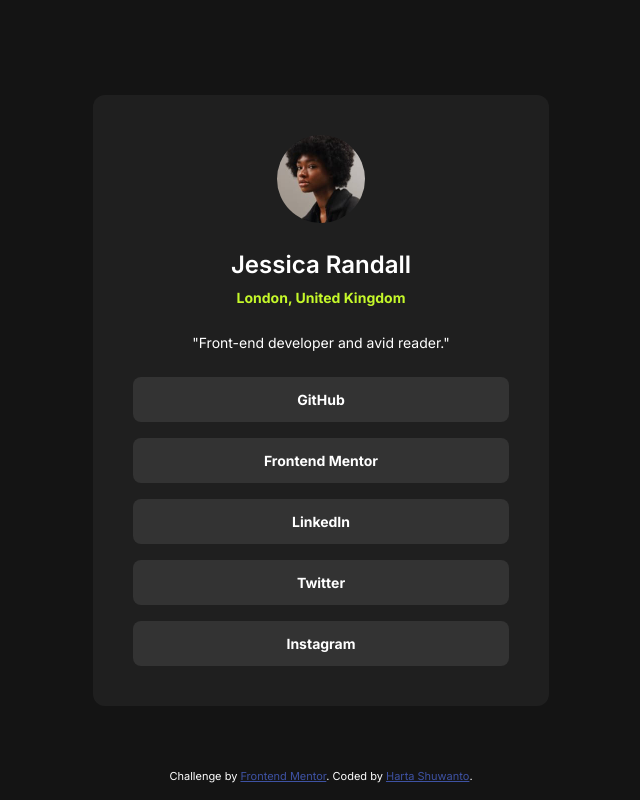
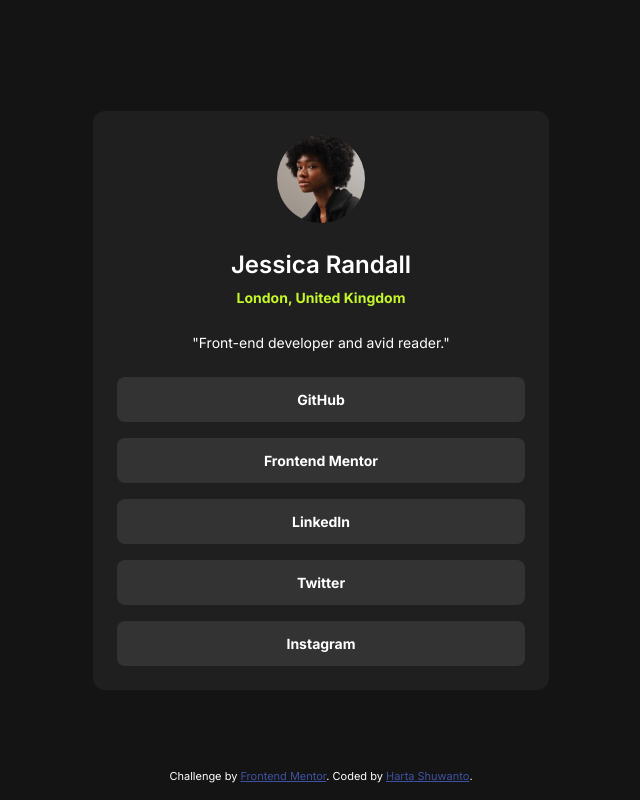
Before and after one commit to hartashu/social-links-profile, a plain HTML site: page index.html in a window 1280 px wide. Shown: the whole page, without its empty margins (319-959 px from the left). Drawn offline with Linux system fonts and the light colour scheme.

Commit message:
Update README file and minor things

```diff
--- a/index.html
+++ b/index.html
@@ -9,8 +9,8 @@
 
   <title>Frontend Mentor | Social links profile</title>
 </head>
-<body>
-  <main>
+<body class="page">
+  <main class="main">
     <article class="card">
       <div class="card__media">
         <picture>
@@ -18,36 +18,36 @@
             class="card__img">
         </picture>
       </div>
-      <div class="card__content">
+      <div class="card__text">
         <hgroup class="card__name-group">
           <h1 class="card__name">Jessica Randall</h1>
           <p class="card__location">London, United Kingdom</p>
         </hgroup>
         <p class="card__desc">"Front-end developer and avid reader."</p>
       </div>
-      <div class="card__link">
-        <ul class="card__link-list">
-          <li class="card__link-item">
-            <a href="#" class="card__anchor">GitHub</a>
+      <div class="card__links">
+        <ul class="card__list">
+          <li class="card__item">
+            <a href="#" class="card__link">GitHub</a>
           </li>
-          <li class="card__link-item">
-            <a href="#" class="card__anchor">Frontend Mentor</a>
+          <li class="card__item">
+            <a href="#" class="card__link">Frontend Mentor</a>
           </li>
-          <li class="card__link-item">
-            <a href="#" class="card__anchor">LinkedIn</a>
+          <li class="card__item">
+            <a href="#" class="card__link">LinkedIn</a>
           </li>
-          <li class="card__link-item">
-            <a href="#" class="card__anchor">Twitter</a>
+          <li class="card__item">
+            <a href="#" class="card__link">Twitter</a>
           </li>
-          <li class="card__link-item">
-            <a href="#" class="card__anchor">Instagram</a>
+          <li class="card__item">
+            <a href="#" class="card__link">Instagram</a>
           </li>
         </ul>
       </div>
     </article>
   </main>
 
-  <footer>
+  <footer class="footer">
     <div class="attribution">
       Challenge by <a href="https://www.frontendmentor.io?ref=challenge" target="_blank">Frontend Mentor</a>.
       Coded by <a href="#">Harta Shuwanto</a>.
--- a/style.css
+++ b/style.css
@@ -59,67 +59,74 @@ h1, h2, h3, h4, h5, h6 {
 }
 
 /*
-  CSS
+  Style
 */
 
-body {
-  --body-padding: 1.5rem;
+.page {
+  --page-padding: 1.5rem;
 
   background-color: var(--clr-grey-900);
   font-family: var(--ff-base);
+  padding: 0 var(--page-padding);
+}
+
+.main {
   height: 100vh;
-  padding: 0 var(--body-padding);
-  display: grid;
-  place-content: center;
+  display: flex;
+  justify-content: center;
+  align-items: center;
 }
 
 .card {
   --card-padding: 1.5rem;
-  --card-border-radius: 0.75rem;
   --card-spacing: 1.5rem;
-
   --card-img-width: 88px;
   --card-img-height: 88px;
-
-  --card-name-group-spacing: 0.25rem;
 
   /* desktop */
   --card-padding-desktop: 2.5rem;
 
-  width: 327px;
+  flex: 1;
   background-color: var(--clr-grey-800);
-  border-radius: var(--card-border-radius);
+  border-radius: 0.75rem;
   padding: var(--card-padding);
 
   display: flex;
   flex-direction: column;
   gap: var(--card-spacing);
 
-  @media screen and (min-width: 40em) {
-    width: 456px;
-    padding: var(--card-padding-desktop);
+  @media screen and (min-width: 48em) {
+    max-width: 456px;
+  }
+
+  @media screen and (min-width: 90em) {
+    max-width: 384px;
   }
 }
 
-.card__img {
+.card__media {
   width: var(--card-img-width);
   height: var(--card-img-height);
   border-radius: calc(0.5 * var(--card-img-height));
+  overflow: hidden;
   margin: 0 auto;
 }
 
-.card__content {
+.card__text {
   text-align: center;
+  display: flex;
+  flex-direction: column;
+  gap: var(--card-spacing);
 }
 
-.card__content > *:last-child {
+/* .card__text > *:last-child {
   margin-top: var(--card-spacing);
-}
+} */
 
 .card__name-group {
   display: flex;
   flex-direction: column;
-  gap: var(--card-name-group-spacing);
+  gap: 0.25rem;
 }
 
 .card__name {
@@ -140,14 +147,14 @@ body {
   font-size: 0.875rem;
 }
 
-.card__link-list {
+.card__list {
   list-style: none;
   display: flex;
   flex-direction: column;
   gap: 1rem;
 }
 
-.card__link-item {
+.card__item {
   background-color: var(--clr-grey-700);
   text-align: center;
   border-radius: 0.5rem;
@@ -156,15 +163,15 @@ body {
   transition: background-color 0.15s;
 }
 
-.card__link-item:hover {
+.card__item:hover {
   background-color: var(--clr-green);
 
-  .card__anchor {
+  .card__link {
     color: var(--clr-grey-700);
   }
 }
 
-.card__anchor {
+.card__link {
   color: var(--clr-white);
   font-weight: var(--fw-bold);
   font-size: 0.875rem;
```
Also changed, not shown: 1 other file.
